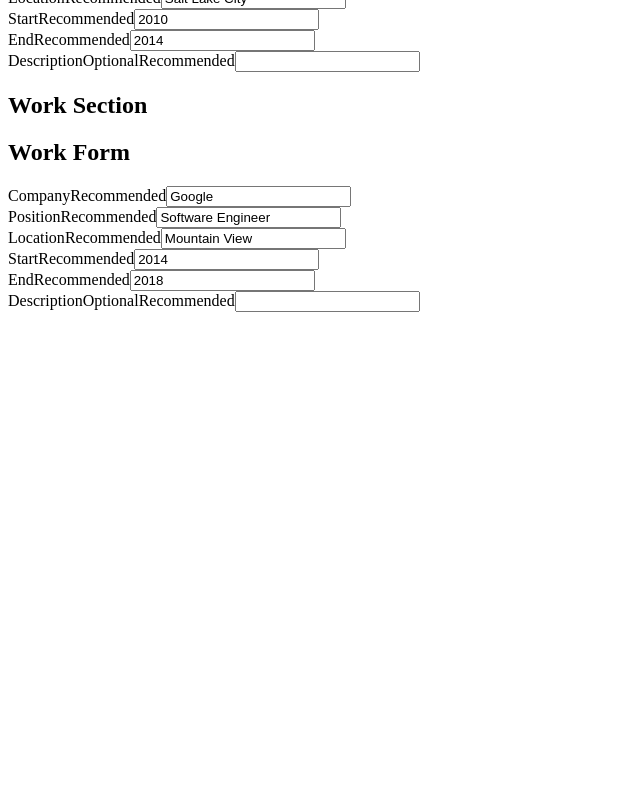
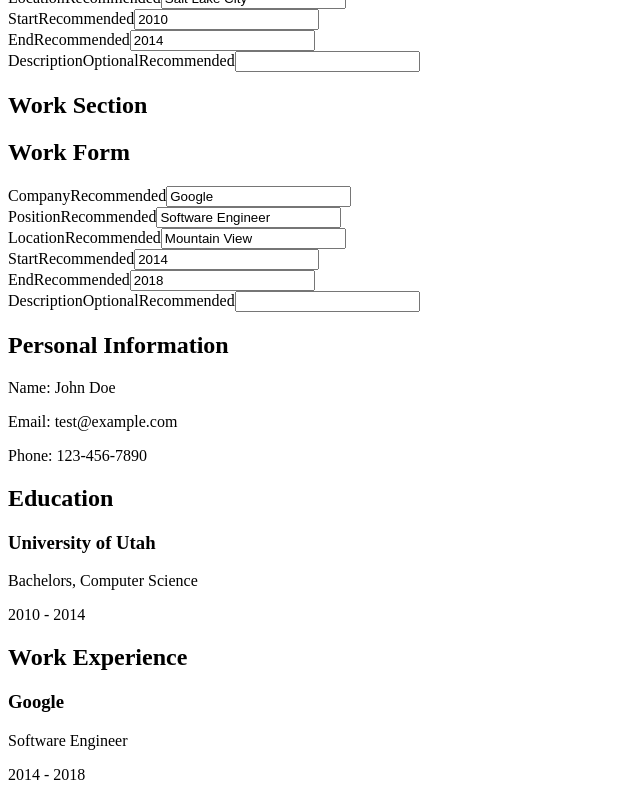
Before and after one commit to Asartea/odin-cv-v2, a React (Vite) app: page / in a window 1280 px wide. Shown: the part 446-1246 px from the top of the page, without its empty margins (0-640 px from the left). Before the commit the page ends 800 px from the top, so only its background shows below. Built offline with nearby package versions, Linux system fonts and the light colour scheme.

Commit message:
Add preview column

```diff
--- a/src/App.jsx
+++ b/src/App.jsx
@@ -1,5 +1,6 @@
 import { useState } from 'react';
 import InputColumn from './components/InputColumn';
+import PreviewColumn from './components/PreviewColumn';
 function App() {
 
     const [personalData, setPersonalData] = useState({'firstName': 'John', 'lastName': 'Doe', 'email': 'test@example.com', 'phone': '123-456-7890'});
@@ -11,6 +12,7 @@ function App() {
         <>
             <h1>Resume Builder</h1>
             <InputColumn personalData={personalData} educationData={educationData} workExperienceData={workExperienceData} handlePersonalDataChange={handlePersonalDataChange} handleSectionChange={handleSectionChange} />
+            <PreviewColumn personalData={personalData} educationData={educationData} workExperienceData={workExperienceData} />
 
         </>
     );
--- /dev/null
+++ b/src/components/PreviewColumn.jsx
@@ -0,0 +1,17 @@
+import PersonalPreview from "./personal/PersonalPreview";
+import EducationPreview from "./education/EducationPreview";
+import WorkPreview from "./work/WorkPreview";
+
+
+function PreviewColumn(props) {
+    const { personalData, educationData, workExperienceData } = props;
+    return (
+        <div className="column preview-column">
+            <PersonalPreview personal={personalData} />
+            <EducationPreview educations={educationData} />
+            <WorkPreview experiences={workExperienceData} />
+        </div>
+    )
+}
+
+export default PreviewColumn;
--- /dev/null
+++ b/src/components/education/EducationPreview.jsx
@@ -0,0 +1,17 @@
+function EducationPreview({ educations}) {
+    return (
+        <div className="education-preview">
+            <h2>Education</h2>
+            {Object.entries(educations).map(([key, education]) => (
+                <div key={key} className="education">
+                    <h3>{education.school}</h3>
+                    <p>{education.degree}, {education.subject}</p>
+                    <p>{education.start} - {education.end}</p>
+                    {education.description && <p>{education.description}</p>}
+                </div>
+            ))}
+        </div>
+    )
+}
+
+export default EducationPreview;
--- /dev/null
+++ b/src/components/personal/PersonalPreview.jsx
@@ -0,0 +1,13 @@
+function PersonalPreview(props) {
+    const { firstName, lastName, email, phone, location } = props.personal;
+    return (
+        <div>
+            <h2>Personal Information</h2>
+            <p>Name: {firstName + ' ' + lastName}</p>
+            <p>Email: {email}</p>
+            <p>Phone: {phone}</p>
+        </div>
+    );
+}
+
+export default PersonalPreview
--- /dev/null
+++ b/src/components/work/WorkPreview.jsx
@@ -0,0 +1,18 @@
+function WorkPreview({ experiences}) {
+    return (
+        <div className="experience-preview">
+            <h2>Work Experience</h2>
+            {Object.entries(experiences).map(([key, experience]) => (
+                <div key={key} className="education">
+                    <h3>{experience.company}</h3>
+                    <p>{experience.position}</p>
+                    <p>{experience.start} - {experience.end}</p>
+                    {experience.description && <p>{experience.description}</p>}
+                </div>
+            ))}
+        </div>
+    )
+}
+
+
+export default WorkPreview;
```
